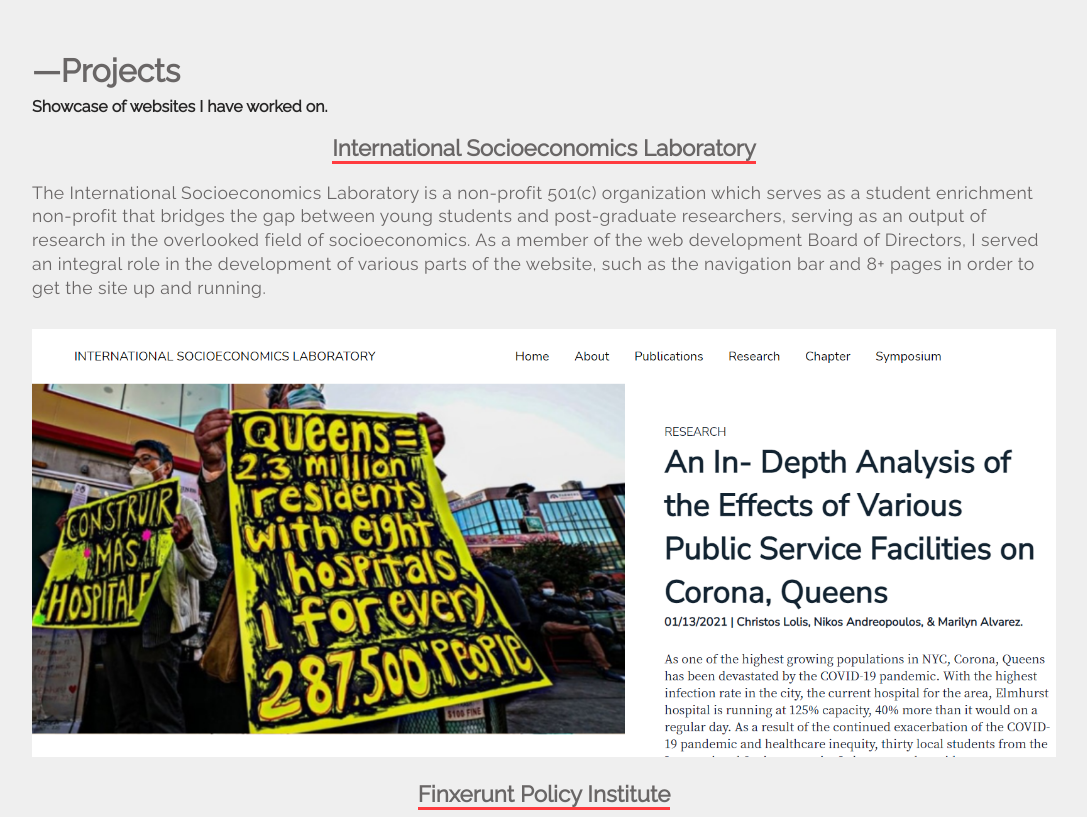
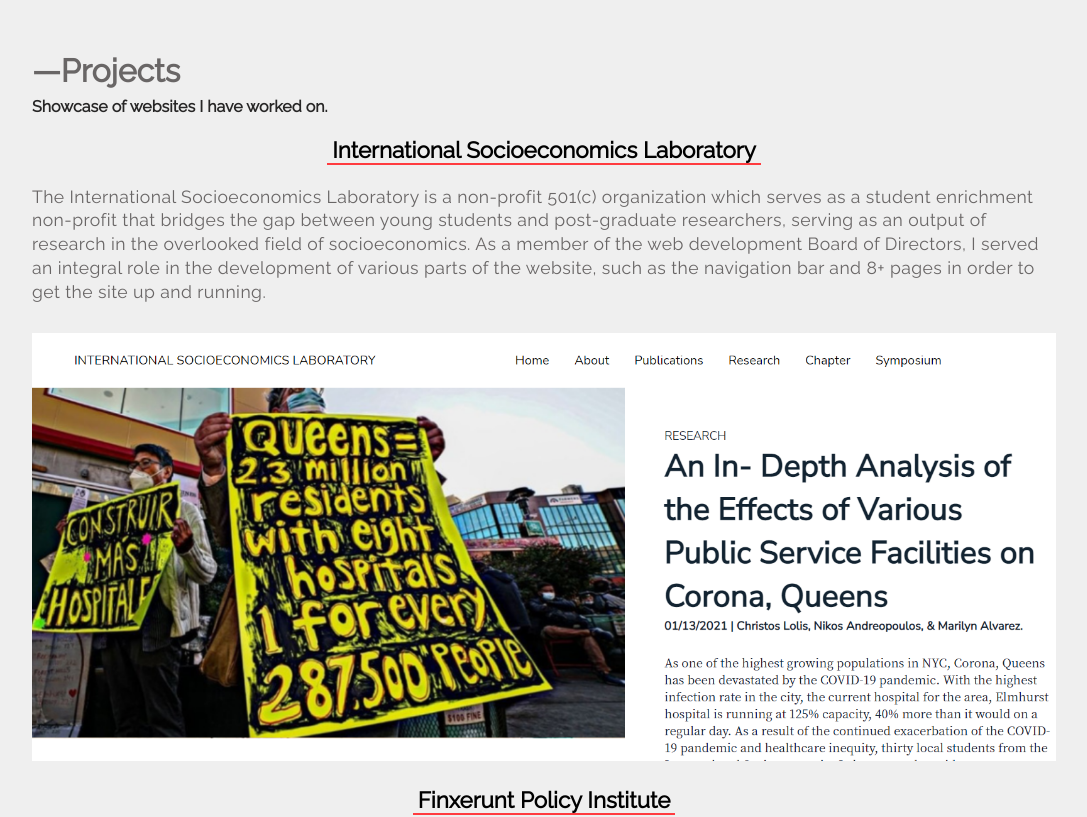
Before and after one commit to TChoy04/personal-website, a React (Create React App) app: page / in a window 1280 px wide. Shown: the part 1140-1957 px from the top of the page, without its empty margins (96-1183 px from the left). Built offline with nearby package versions, Linux system fonts and the light colour scheme; a web font is replaced by a local one.

Commit message:
Trying new hover-effect
Changed project link hover effects.

```diff
--- a/src/App.css
+++ b/src/App.css
@@ -54,3 +54,29 @@ body {
 .experience-heading-description {
   color: #272626;
 }
+.hover-cover {
+  position: relative;
+  text-decoration: none;
+  display: inline-block;
+  color: black;
+  padding: 2px 5px;
+  transition: color ease 0.3s;
+}
+.hover-cover:after {
+  content: "";
+  position: absolute;
+  z-index: -1;
+  width: 100%;
+  height: 2px;
+  left: 0;
+  bottom: 0;
+  background-color: #ff3b3f;
+  transition: all ease 0.15s;
+}
+.hover-cover:hover {
+  color: white;
+}
+.hover-cover:hover::after {
+  background-color: #79c5df;
+  height: 100%;
+}
--- a/src/components/Projects.js
+++ b/src/components/Projects.js
@@ -5,7 +5,7 @@ const Projects = (item) => {
     <div className={item.direction + " projects"}>
       <div className="project-text">
         <h4 className="project-title">
-          <a href="#" className="hover-link">
+          <a href="#" className="hover-cover">
             {item.name}
           </a>
         </h4>
```
